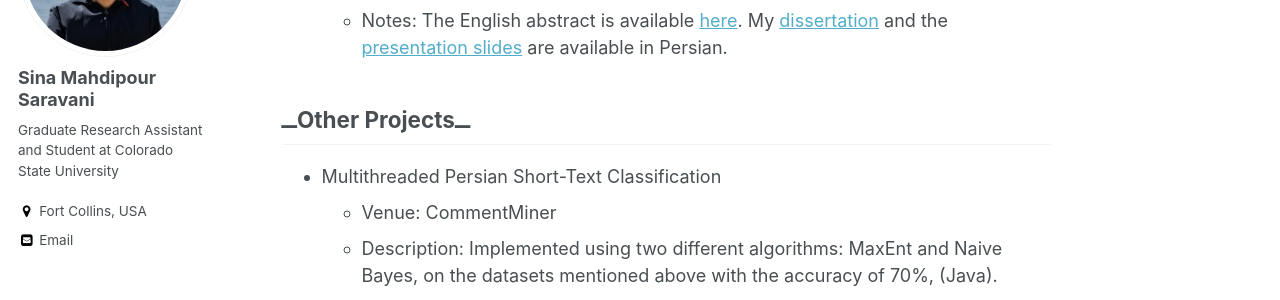
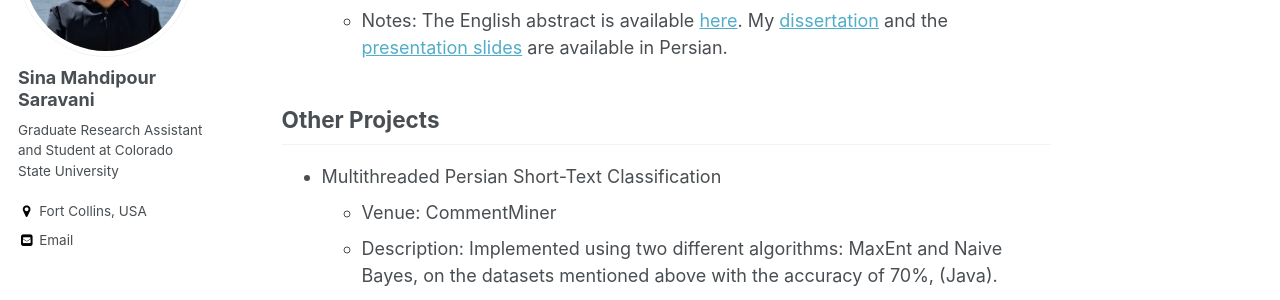
Before and after one commit to sinamps/sinamps.github.io, a Jekyll site: the page built from _pages/projects.md, in a window 1280 px wide and 900 px high, scrolled down 924 px. Shown: the part 154-454 px from the top of the window. Built offline with Jekyll 4.4.1, drawn with Linux system fonts in a browser that asks for light colours.

Commit message:
Update projects.md

```diff
--- a/_pages/projects.md
+++ b/_pages/projects.md
@@ -27,7 +27,7 @@ __B. Sc. Project__
   * Description: In this research, I implemented the convolutional and the max pooling functions of CNN's using [Xilinx](https://www.xilinx.com/) Vivado High-Level Synthesis and ran this project on a ZYBO SoC board. This design acheived up to 30 times faster throughput relative to the software code on a CPU.
   * Notes: The English abstract is available [here](https://sinamps.github.io/files/English%20Abstract.pdf). My [dissertation](https://sinamps.github.io/files/Sina_Mahdipour_Report1.pdf) and the [presentation slides](https://sinamps.github.io/files/Slides.pptx) are available in Persian.
 
-ــOther Projectsــ
+__Other Projects__
 ------
 * Multithreaded Persian Short-Text Classification
   * Venue: CommentMiner
```
